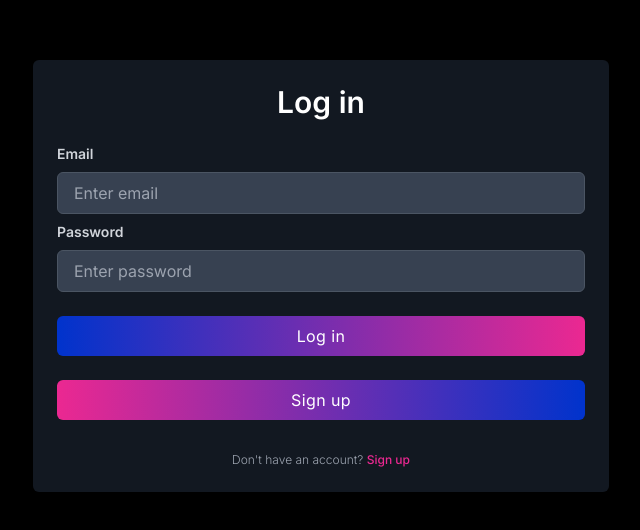
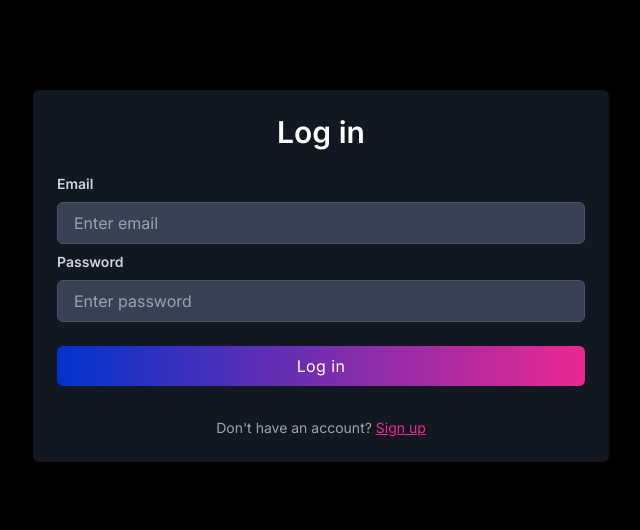
Before and after one commit to AutoLabz/AutoLabzLandingUI, a Next.js app: page /login in a window 1280 px wide. Shown: the part 124-654 px from the top of the page, without its empty margins (319-959 px from the left). Built offline with nearby package versions, Linux system fonts and the light colour scheme.

Commit message:
UI edits + auth redirects

```diff
--- a/app/auth/confirm/route.ts
+++ b/app/auth/confirm/route.ts
@@ -12,7 +12,7 @@ export async function GET(request: NextRequest) {
 
   if (token_hash && type) {
     const supabase = createClient()
-    console.log("something here?")
+
     const { error } = await supabase.auth.verifyOtp({
       type,
       token_hash,
@@ -22,7 +22,6 @@ export async function GET(request: NextRequest) {
       redirect(next)
     }
   }
-  console.log("?")
 
   // redirect the user to an error page with some instructions
   redirect('/login?message=Could not verify OTP')
--- a/app/globals.css
+++ b/app/globals.css
@@ -1,19 +1,12 @@
+/* styles/globals.css */
 @tailwind base;
 @tailwind components;
 @tailwind utilities;
 
 :root {
-  --foreground-rgb: 0, 0, 0;
-  --background-start-rgb: 214, 219, 220;
-  --background-end-rgb: 255, 255, 255;
-}
-
-@media (prefers-color-scheme: dark) {
-  :root {
-    --foreground-rgb: 255, 255, 255;
-    --background-start-rgb: 0, 0, 0;
-    --background-end-rgb: 0, 0, 0;
-  }
+  --foreground-rgb: 255, 255, 255;
+  --background-start-rgb: 0, 0, 0;
+  --background-end-rgb: 0, 0, 0;
 }
 
 body {
--- a/app/login/actions.ts
+++ b/app/login/actions.ts
@@ -37,12 +37,12 @@ export async function signup(formData: FormData) {
     email: formData.get('email') as string,
     password: formData.get('password') as string,
   }
-
+  console.log("trying to run the mf singupcode")
   const { error } = await supabase.auth.signUp(data)
 
   if (error) {
-    console.log("error when trying to sign up banda - taking you back to /login")
-    redirect('/login?message=Error Signing Up')
+    console.log("error when trying to sign up!!!")
+    redirect('/login?message=Error Signing Up New User')
   }
 
   revalidatePath('/', 'layout')
--- a/app/login/page.tsx
+++ b/app/login/page.tsx
@@ -52,25 +52,19 @@ export default function LoginPage() {
               Log in
             </button>
           </div>
-          <div className="mt-6">
-            <button
-              type="submit"
-              formAction={signup}
-              className="w-full px-4 py-2 tracking-wide text-white transition-colors duration-200 transform rounded-md bg-gradient-to-r from-[#EB2891] to-[#0033CC] focus:outline-none"
-            >
-              Sign up
-            </button>
-          </div>
+
         </form>
-        <p className="mt-8 text-xs font-light text-center text-gray-400">
+        <div className="mt-8 text-center text-sm text-gray-400">
           Don&apos;t have an account?{" "}
-          <a
-            href="/register"
-            className="font-medium text-[#EB2891] hover:underline"
+          <button
+            type="submit"
+            form="login-form"
+            formAction={signup}
+            className="underline text-[#EB2891]"
           >
             Sign up
-          </a>
-        </p>
+          </button>
+        </div>
       </div>
     </div>
   );
--- a/app/page.tsx
+++ b/app/page.tsx
@@ -10,7 +10,6 @@ import pricingCards from './libs/PricingCards'
 import { Footer } from "./components/Footer";
 import { Faq } from "./components/Faq";
 import { NavBar } from './components/NavBar'
-import FollowUsSection from './FollowUsSection'; // Adjust the path as necessary
 import { Socials } from './components/Socials'
 
 
@@ -28,7 +27,7 @@ export default function Home() {
           <div className='w-full flex items-center justify-center md:justify-start gap-4'>
           <button className='w-48 h-12 text-sm sm:text-base rounded bg-white text-black hover:bg-[#0033CC] hover:text-white transition-colors'>Find a car!</button>
           <span className='w-48 h-12 text-sm sm:text-base rounded hover:bg-white hover:text-white hover:bg-opacity-5 transition-colors flex items-center justify-center'>
-            <a rel="noopener noreferrer" target="_blank" href="/signup">Sign Up</a>
+            <a href="/signup">Sign Up</a>
           </span>
 
           </div>
--- a/app/searchui/page.tsx
+++ b/app/searchui/page.tsx
@@ -1,62 +1,12 @@
-"use client";
+import Link from 'next/link'
 
-import React, { useState } from 'react';
-import 'tailwindcss/tailwind.css';
-import { NavBar } from '../components/NavBar';
-import { Footer } from '../components/Footer';
 
-export default function SearchUI() {
-  const [searchQuery, setSearchQuery] = useState('');
-  const [searchResults, setSearchResults] = useState([]);
-
-  const handleSearch = async (event: React.FormEvent) => {
-    event.preventDefault();
-    // Implement search logic here
-    // call an API to get search results
-    // const results = await fetchSearchResults(searchQuery);
-    // setSearchResults(results);
-  };
-
-  return (
-    <main className='flex min-h-screen flex-col items-center justify-center bg-gray-100'>
-      <NavBar />
-      <header className="w-full bg-blue-600 text-white py-6">
-        <div className="max-w-7xl mx-auto px-4 sm:px-6 lg:px-8">
-          <h1 className="text-3xl font-bold">Search UI</h1>
+export default function Search() {
+    return (
+        <div className='w-full h-16 backdrop-filter backdrop-blur-xl bg-opacity-20 border-b flex items-center justify-center'>
+            <div className='max-w-7xl w-full flex items-center justify-between p-4'>
+                <h6 className='font-bold'>LOGGED IN!!!</h6>
+            </div>
         </div>
-      </header>
-      <section className="w-full max-w-7xl mx-auto px-4 sm:px-6 lg:px-8 py-8">
-        <form onSubmit={handleSearch} className="w-full flex items-center justify-center mb-8">
-          <input
-            type="text"
-            value={searchQuery}
-            onChange={(e) => setSearchQuery(e.target.value)}
-            placeholder="Search for cars..."
-            className="w-full max-w-lg px-4 py-2 border border-gray-300 rounded-md focus:outline-none focus:ring-2 focus:ring-blue-600"
-          />
-          <button
-            type="submit"
-            className="ml-4 px-4 py-2 bg-blue-600 text-white rounded-md hover:bg-blue-700 transition-colors"
-          >
-            Search
-          </button>
-        </form>
-        <div className="w-full">
-          {searchResults.length > 0 ? (
-            <ul className="space-y-4">
-              {searchResults.map((result, index) => (
-                <li key={index} className="p-4 bg-white rounded-md shadow-md">
-                  {/* Render your search result item here */}
-                  <p>{result.name}</p>
-                </li>
-              ))}
-            </ul>
-          ) : (
-            <p className="text-center text-gray-500">No results found</p>
-          )}
-        </div>
-      </section>
-      <Footer />
-    </main>
-  );
-}
+      );
+    }
```
Also changed, not shown: package.json (+5 -3 lines), 1 other file (tests, documents, lock files or other folders).
